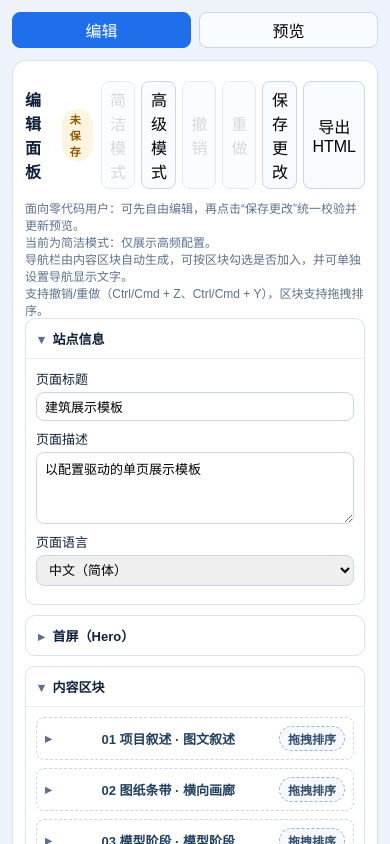
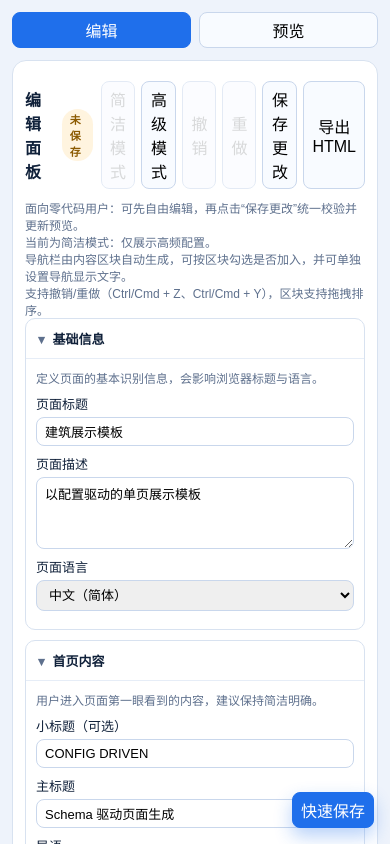
Before and after one commit to bljfy/webEditor, a React (Vite) app: page / in a window 390 px wide. Shown: the top 844 px of the page. Built offline with nearby package versions, Linux system fonts and the light colour scheme.

Commit message:
feat(ux): restructure panel flow and add mobile quick-save action

```diff
--- a/src/panel/Panel.tsx
+++ b/src/panel/Panel.tsx
@@ -228,8 +228,9 @@ export function Panel({ pageConfig, setPageConfig, onUnsavedChange, onSaved, onE
       {saveMessage ? <p className="panel-success">{saveMessage}</p> : null}
 
       <details className="panel-group" open>
-        <summary>站点信息</summary>
+        <summary>基础信息</summary>
         <div className="panel-group-body">
+        <p className="group-desc">定义页面的基本识别信息，会影响浏览器标题与语言。</p>
         <label>
           页面标题
           <input
@@ -270,134 +271,10 @@ export function Panel({ pageConfig, setPageConfig, onUnsavedChange, onSaved, onE
         </div>
       </details>
 
-      {uiMode === "advanced" ? (
-      <details className="panel-group">
-        <summary>外观样式</summary>
+      <details className="panel-group" open>
+        <summary>首页内容</summary>
         <div className="panel-group-body">
-        <label>
-          背景风格
-          <select
-            value={draftConfig.theme.background}
-            onChange={(event) =>
-              update((draft) => {
-                draft.theme.background = event.target.value as "light" | "dark";
-              })
-            }
-          >
-            <option value="light">浅色</option>
-            <option value="dark">深色</option>
-          </select>
-        </label>
-        <label>
-          主题色（可填 #1f6feb）
-          <input
-            value={draftConfig.theme.accentColor ?? ""}
-            onChange={(event) =>
-              update((draft) => {
-                draft.theme.accentColor = event.target.value;
-              })
-            }
-          />
-        </label>
-        <label>
-          圆角大小
-          <select
-            value={draftConfig.theme.radius ?? "md"}
-            onChange={(event) =>
-              update((draft) => {
-                draft.theme.radius = event.target.value as "sm" | "md" | "lg";
-              })
-            }
-          >
-            <option value="sm">小</option>
-            <option value="md">中</option>
-            <option value="lg">大</option>
-          </select>
-        </label>
-        </div>
-      </details>
-      ) : null}
-
-      {uiMode === "advanced" ? (
-      <details className="panel-group">
-        <summary>页脚设置</summary>
-        <div className="panel-group-body">
-          <label>
-            页脚标语
-            <input
-              value={draftConfig.footer.slogan}
-              onChange={(event) =>
-                update((draft) => {
-                  draft.footer.slogan = event.target.value;
-                })
-              }
-            />
-          </label>
-          <label>
-            版权文案（可选）
-            <input
-              value={draftConfig.footer.copyright ?? ""}
-              onChange={(event) =>
-                update((draft) => {
-                  draft.footer.copyright = event.target.value;
-                })
-              }
-            />
-          </label>
-          {(draftConfig.footer.links ?? []).map((link, index) => (
-            <div key={`footer-link-${index}`} className="array-row">
-              <input
-                value={link.label}
-                aria-label={`footer-label-${index}`}
-                placeholder="链接名称"
-                onChange={(event) =>
-                  update((draft) => {
-                    draft.footer.links[index].label = event.target.value;
-                  })
-                }
-              />
-              <input
-                value={link.href}
-                aria-label={`footer-href-${index}`}
-                placeholder="链接地址（如 #narrative / https://...）"
-                onChange={(event) =>
-                  update((draft) => {
-                    draft.footer.links[index].href = event.target.value;
-                  })
-                }
-              />
-              <button
-                type="button"
-                onClick={() =>
-                  update((draft) => {
-                    draft.footer.links.splice(index, 1);
-                  })
-                }
-              >
-                删除
-              </button>
-            </div>
-          ))}
-          <button
-            type="button"
-            onClick={() =>
-              update((draft) => {
-                draft.footer.links.push({
-                  label: `页脚链接 ${draft.footer.links.length + 1}`,
-                  href: "#"
-                });
-              })
-            }
-          >
-            新增页脚链接
-          </button>
-        </div>
-      </details>
-      ) : null}
-
-      <details className="panel-group">
-        <summary>首屏（Hero）</summary>
-        <div className="panel-group-body">
+        <p className="group-desc">用户进入页面第一眼看到的内容，建议保持简洁明确。</p>
         <label>
           小标题（可选）
           <input
@@ -433,6 +310,8 @@ export function Panel({ pageConfig, setPageConfig, onUnsavedChange, onSaved, onE
           />
         </label>
 
+        {uiMode === "advanced" ? (
+        <>
         <p className="block-label">数据卡片</p>
         {(draftConfig.hero.stats ?? []).map((stat, index) => (
           <div key={`stat-${index}`} className="array-row">
@@ -535,12 +414,15 @@ export function Panel({ pageConfig, setPageConfig, onUnsavedChange, onSaved, onE
         >
           新增图片
         </button>
+        </>
+        ) : null}
         </div>
       </details>
 
       <details className="panel-group" open>
         <summary>内容区块</summary>
         <div className="panel-group-body">
+        <p className="group-desc">按展示顺序管理内容。支持拖拽排序，并控制区块是否出现在导航栏。</p>
         {draftConfig.sections.map((section, index) => (
           <details
             key={section.id}
@@ -629,6 +511,20 @@ export function Panel({ pageConfig, setPageConfig, onUnsavedChange, onSaved, onE
               {renderFieldError(`sections.${index}.title`)}
             </label>
 
+            <div className="section-nav-row">
+              <label className="checkbox-row">
+                <input
+                  type="checkbox"
+                  checked={section.includeInNav !== false}
+                  onChange={(event) =>
+                    update((draft) => {
+                      draft.sections[index].includeInNav = event.target.checked;
+                    })
+                  }
+                />
+                加入导航栏
+              </label>
+
               <label>
                 导航显示文字（可选）
                 <input
@@ -642,6 +538,7 @@ export function Panel({ pageConfig, setPageConfig, onUnsavedChange, onSaved, onE
                 />
                 {renderFieldError(`sections.${index}.navLabel`)}
               </label>
+            </div>
 
             <label>
               区块副标题（可选）
@@ -653,19 +550,6 @@ export function Panel({ pageConfig, setPageConfig, onUnsavedChange, onSaved, onE
                   })
                 }
               />
-            </label>
-
-            <label className="checkbox-row">
-              <input
-                type="checkbox"
-                checked={section.includeInNav !== false}
-                onChange={(event) =>
-                  update((draft) => {
-                    draft.sections[index].includeInNav = event.target.checked;
-                  })
-                }
-              />
-              加入导航栏
             </label>
 
             {section.kind === "narrative" ? (
@@ -1064,7 +948,142 @@ export function Panel({ pageConfig, setPageConfig, onUnsavedChange, onSaved, onE
         </div>
       </details>
 
+      <details className="panel-group">
+        <summary>页脚与导出</summary>
+        <div className="panel-group-body">
+        <p className="group-desc">控制页面结尾区域和对外导出内容。</p>
+          <label>
+            页脚标语
+            <input
+              value={draftConfig.footer.slogan}
+              onChange={(event) =>
+                update((draft) => {
+                  draft.footer.slogan = event.target.value;
+                })
+              }
+            />
+          </label>
+          <label>
+            版权文案（可选）
+            <input
+              value={draftConfig.footer.copyright ?? ""}
+              onChange={(event) =>
+                update((draft) => {
+                  draft.footer.copyright = event.target.value;
+                })
+              }
+            />
+          </label>
+          {uiMode === "advanced" ? (
+          <>
+          {(draftConfig.footer.links ?? []).map((link, index) => (
+            <div key={`footer-link-${index}`} className="array-row">
+              <input
+                value={link.label}
+                aria-label={`footer-label-${index}`}
+                placeholder="链接名称"
+                onChange={(event) =>
+                  update((draft) => {
+                    draft.footer.links[index].label = event.target.value;
+                  })
+                }
+              />
+              <input
+                value={link.href}
+                aria-label={`footer-href-${index}`}
+                placeholder="链接地址（如 #narrative / https://...）"
+                onChange={(event) =>
+                  update((draft) => {
+                    draft.footer.links[index].href = event.target.value;
+                  })
+                }
+              />
+              <button
+                type="button"
+                onClick={() =>
+                  update((draft) => {
+                    draft.footer.links.splice(index, 1);
+                  })
+                }
+              >
+                删除
+              </button>
+            </div>
+          ))}
+          <button
+            type="button"
+            onClick={() =>
+              update((draft) => {
+                draft.footer.links.push({
+                  label: `页脚链接 ${draft.footer.links.length + 1}`,
+                  href: "#"
+                });
+              })
+            }
+          >
+            新增页脚链接
+          </button>
+          </>
+          ) : null}
+        </div>
+      </details>
+
+      {uiMode === "advanced" ? (
+      <details className="panel-group">
+        <summary>高级外观设置</summary>
+        <div className="panel-group-body">
+        <label>
+          背景风格
+          <select
+            value={draftConfig.theme.background}
+            onChange={(event) =>
+              update((draft) => {
+                draft.theme.background = event.target.value as "light" | "dark";
+              })
+            }
+          >
+            <option value="light">浅色</option>
+            <option value="dark">深色</option>
+          </select>
+        </label>
+        <label>
+          主题色（可填 #1f6feb）
+          <input
+            value={draftConfig.theme.accentColor ?? ""}
+            onChange={(event) =>
+              update((draft) => {
+                draft.theme.accentColor = event.target.value;
+              })
+            }
+          />
+        </label>
+        <label>
+          圆角大小
+          <select
+            value={draftConfig.theme.radius ?? "md"}
+            onChange={(event) =>
+              update((draft) => {
+                draft.theme.radius = event.target.value as "sm" | "md" | "lg";
+              })
+            }
+          >
+            <option value="sm">小</option>
+            <option value="md">中</option>
+            <option value="lg">大</option>
+          </select>
+        </label>
+        </div>
+      </details>
+      ) : null}
+
       <p className="panel-hint">提示：若输入后出现红色报错，请检查该字段是否为空或格式是否正确。</p>
+      <button
+        type="button"
+        className={`mobile-fab-save ${hasUnsavedChanges ? "show" : ""}`}
+        onClick={saveDraft}
+      >
+        快速保存
+      </button>
     </section>
   );
 }
--- a/src/styles.css
+++ b/src/styles.css
@@ -158,6 +158,12 @@ legend {
   padding: 10px;
 }
 
+.group-desc {
+  margin: 0 0 8px;
+  font-size: 12px;
+  color: #5e708d;
+}
+
 label {
   display: grid;
   gap: 4px;
@@ -231,6 +237,13 @@ button {
   align-items: center;
   font-size: 12px;
   color: #5e708d;
+}
+
+.section-nav-row {
+  display: grid;
+  grid-template-columns: auto 1fr;
+  align-items: end;
+  gap: 8px;
 }
 
 .block-label {
@@ -339,6 +352,10 @@ button {
   font-weight: 600;
 }
 
+.mobile-fab-save {
+  display: none;
+}
+
 @media (max-width: 1080px) {
   body {
     overflow: auto;
@@ -379,6 +396,7 @@ button {
     height: auto;
     overflow: visible;
     min-height: auto;
+    padding-bottom: 72px;
   }
 
   .preview-shell {
@@ -389,7 +407,30 @@ button {
 
   .array-row,
   .gallery-row,
-  .atlas-row {
+  .atlas-row,
+  .section-nav-row {
     grid-template-columns: 1fr;
   }
+
+  .mobile-fab-save {
+    display: inline-flex;
+    position: fixed;
+    right: 16px;
+    bottom: 16px;
+    z-index: 20;
+    background: #1f6feb;
+    color: #fff;
+    border-color: #1f6feb;
+    box-shadow: 0 8px 18px rgba(31, 111, 235, 0.32);
+    opacity: 0;
+    pointer-events: none;
+    transform: translateY(8px);
+    transition: opacity 0.22s ease, transform 0.22s ease;
+  }
+
+  .mobile-fab-save.show {
+    opacity: 1;
+    pointer-events: auto;
+    transform: translateY(0);
+  }
 }
```
Also changed, not shown: docx/10-change-log.md (+12 -0 lines), 1 other file (tests, documents, lock files or other folders). Lines whose indentation alone changed are shown as unchanged.
